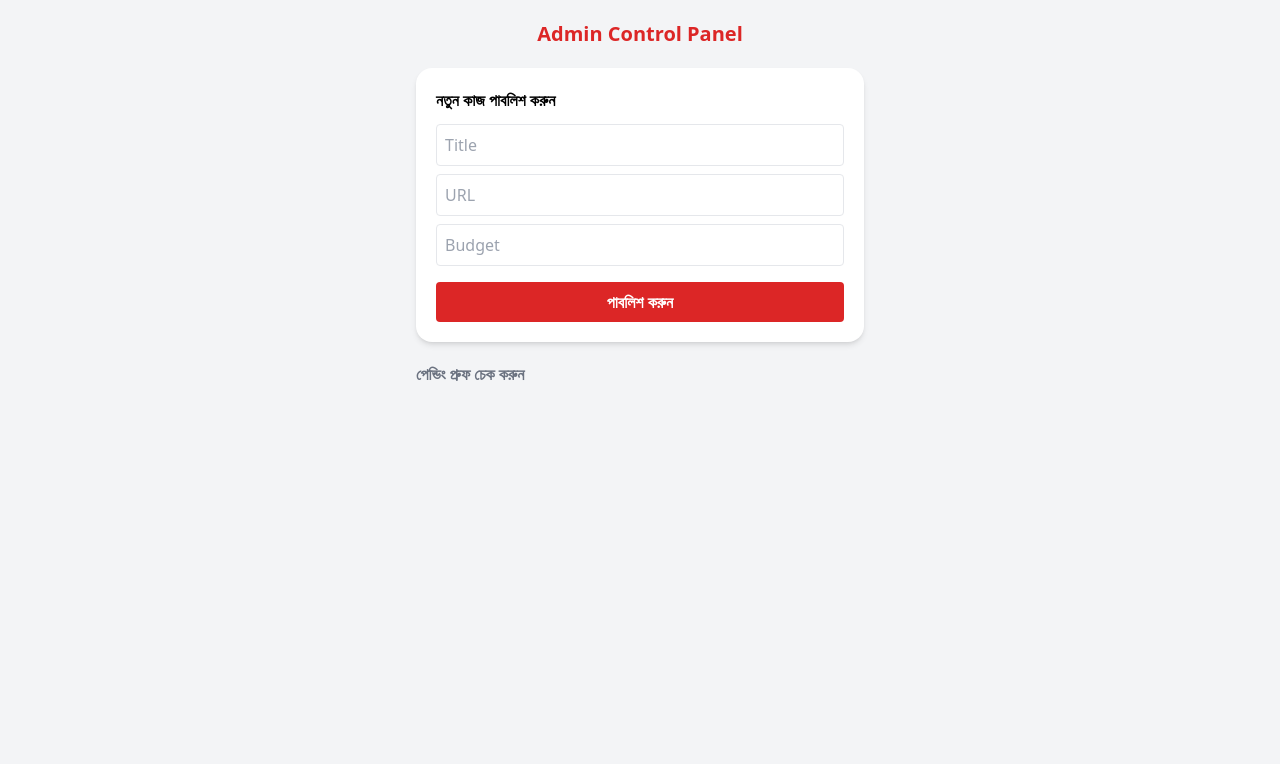
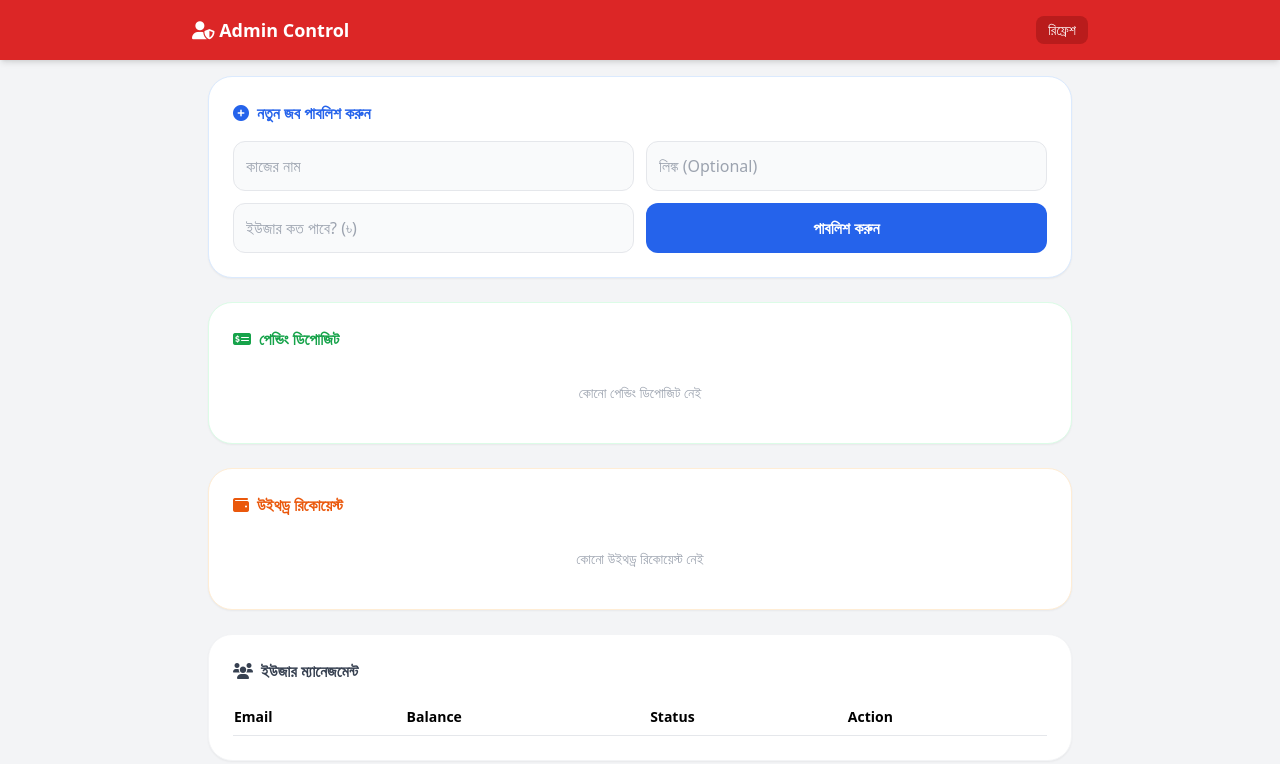
Before and after one commit to bslofficial/microjob, a plain HTML site: page admin.html in a window 1280 px wide. Drawn offline with nearby package versions, Linux system fonts and the light colour scheme; no server answers.

Commit message:
Enhance admin panel layout and features

```diff
--- a/admin.html
+++ b/admin.html
@@ -2,23 +2,66 @@
 <html lang="bn">
 <head>
     <meta charset="UTF-8">
-    <title>Admin Panel</title>
+    <meta name="viewport" content="width=device-width, initial-scale=1.0">
+    <title>Admin Panel - MicroJobs BD</title>
     <script src="https://cdn.tailwindcss.com"></script>
+    <link rel="stylesheet" href="https://cdnjs.cloudflare.com/ajax/libs/font-awesome/6.0.0/css/all.min.css">
 </head>
-<body class="bg-gray-100 p-5">
-    <div class="max-w-md mx-auto">
-        <h1 class="text-xl font-bold mb-5 text-center text-red-600">Admin Control Panel</h1>
-        <div class="bg-white p-5 rounded-2xl shadow-md mb-5">
-            <h2 class="font-bold mb-3">নতুন কাজ পাবলিশ করুন</h2>
-            <input id="adm-title" type="text" placeholder="Title" class="w-full border p-2 rounded mb-2">
-            <input id="adm-url" type="url" placeholder="URL" class="w-full border p-2 rounded mb-2">
-            <input id="adm-budget" type="number" placeholder="Budget" class="w-full border p-2 rounded mb-4">
-            <button id="adm-post-btn" class="w-full bg-red-600 text-white py-2 rounded font-bold">পাবলিশ করুন</button>
+<body class="bg-gray-100 min-h-screen pb-10">
+
+    <nav class="bg-red-600 text-white p-4 shadow-md sticky top-0 z-50">
+        <div class="max-w-4xl mx-auto flex justify-between items-center">
+            <h1 class="font-bold text-lg"><i class="fas fa-user-shield"></i> Admin Control</h1>
+            <button onclick="location.reload()" class="text-sm bg-red-700 px-3 py-1 rounded-lg">রিফ্রেশ</button>
         </div>
-        <div id="pending-proofs" class="space-y-3">
-            <h3 class="font-bold text-gray-500">পেন্ডিং প্রুফ চেক করুন</h3>
-        </div>
-    </div>
+    </nav>
+
+    <main class="max-w-4xl mx-auto p-4 space-y-6">
+
+        <section class="bg-white p-6 rounded-3xl shadow-sm border border-blue-100">
+            <h2 class="font-bold text-blue-600 mb-4 flex items-center gap-2"><i class="fas fa-plus-circle"></i> নতুন জব পাবলিশ করুন</h2>
+            <div class="grid grid-cols-1 md:grid-cols-2 gap-3">
+                <input id="adm-title" type="text" placeholder="কাজের নাম" class="p-3 bg-gray-50 border rounded-xl outline-none">
+                <input id="adm-url" type="url" placeholder="লিঙ্ক (Optional)" class="p-3 bg-gray-50 border rounded-xl outline-none">
+                <input id="adm-budget" type="number" placeholder="ইউজার কত পাবে? (৳)" class="p-3 bg-gray-50 border rounded-xl outline-none">
+                <button onclick="window.adminPostJob()" class="bg-blue-600 text-white font-bold py-3 rounded-xl hover:bg-blue-700">পাবলিশ করুন</button>
+            </div>
+        </section>
+
+        <section class="bg-white p-6 rounded-3xl shadow-sm border border-green-100">
+            <h2 class="font-bold text-green-600 mb-4 flex items-center gap-2"><i class="fas fa-money-check-alt"></i> পেন্ডিং ডিপোজিট</h2>
+            <div id="deposit-list" class="space-y-3">
+                <p class="text-gray-400 text-sm text-center py-4">কোনো পেন্ডিং ডিপোজিট নেই</p>
+            </div>
+        </section>
+
+        <section class="bg-white p-6 rounded-3xl shadow-sm border border-orange-100">
+            <h2 class="font-bold text-orange-600 mb-4 flex items-center gap-2"><i class="fas fa-wallet"></i> উইথড্র রিকোয়েস্ট</h2>
+            <div id="withdraw-list" class="space-y-3">
+                <p class="text-gray-400 text-sm text-center py-4">কোনো উইথড্র রিকোয়েস্ট নেই</p>
+            </div>
+        </section>
+
+        <section class="bg-white p-6 rounded-3xl shadow-sm border border-gray-100">
+            <h2 class="font-bold text-gray-700 mb-4 flex items-center gap-2"><i class="fas fa-users"></i> ইউজার ম্যানেজমেন্ট</h2>
+            <div class="overflow-x-auto">
+                <table class="w-full text-left text-sm">
+                    <thead>
+                        <tr class="border-b">
+                            <th class="py-2">Email</th>
+                            <th class="py-2">Balance</th>
+                            <th class="py-2">Status</th>
+                            <th class="py-2">Action</th>
+                        </tr>
+                    </thead>
+                    <tbody id="user-table-body">
+                        </tbody>
+                </table>
+            </div>
+        </section>
+
+    </main>
+
     <script type="module" src="admin.js"></script>
 </body>
 </html>
```
